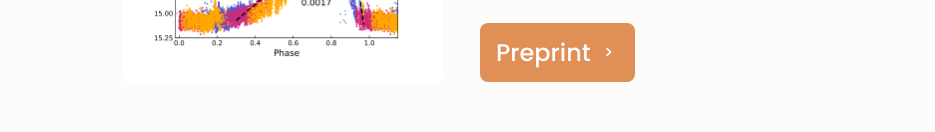
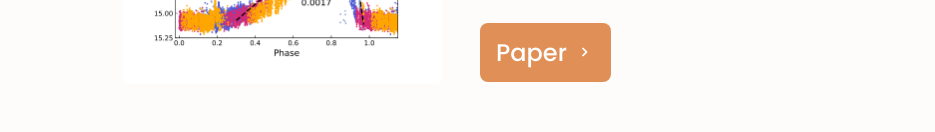
Before and after one commit to camillelandri/camillelandri.github.io, a plain HTML site: page index.html in a window 1280 px wide. Shown: the part 3037-3169 px from the top of the page, without its empty margins (172-1107 px from the left). Drawn offline with nearby package versions, Linux system fonts and the light colour scheme.

Commit message:
Update link to paper

```diff
--- a/index.html
+++ b/index.html
@@ -223,8 +223,8 @@
                                 <p class="portfolio__description">Paper on a peculiar cataclysmic variable
                                     that shows year-long outbursts recurring every 3 years!
                                 </p>
-                                <a href="https://arxiv.org/abs/2210.01141" class="button button--flex button--small portfolio__button">
-                                    Preprint
+                                <a href="https://academic.oup.com/mnras/article-abstract/517/2/2746/6753217" class="button button--flex button--small portfolio__button">
+                                    Paper
                                     <i class="uil uil-angle-right button__icon"></i>
                                 </a>
                             </div>
@@ -283,7 +283,7 @@
                 <div class="pubs__container container grid">
                     <!-- Publications -->
                     <div class="pubs__item">
-                        <a href="https://arxiv.org/abs/2210.01141" target="blank" class="">
+                        <a href="https://academic.oup.com/mnras/article-abstract/517/2/2746/6753217" target="blank" class="">
                             <i class="uil uil-file-alt pubs__icon"></i>
                             <span class="pubs__title">  OGLE-BLG504.12.201843: A possible extreme dwarf nova with year-long
                                 outbursts,</span>
```
